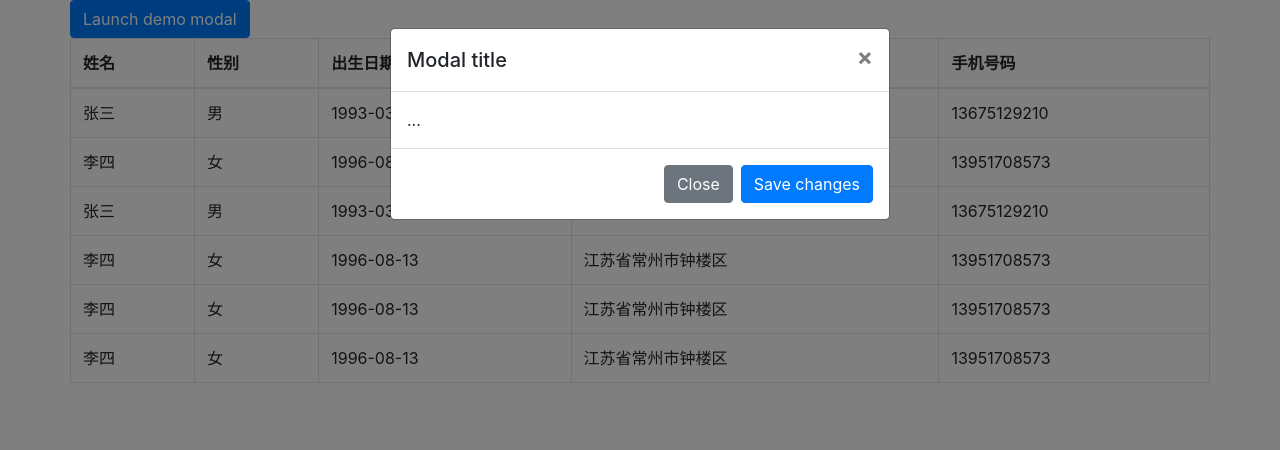
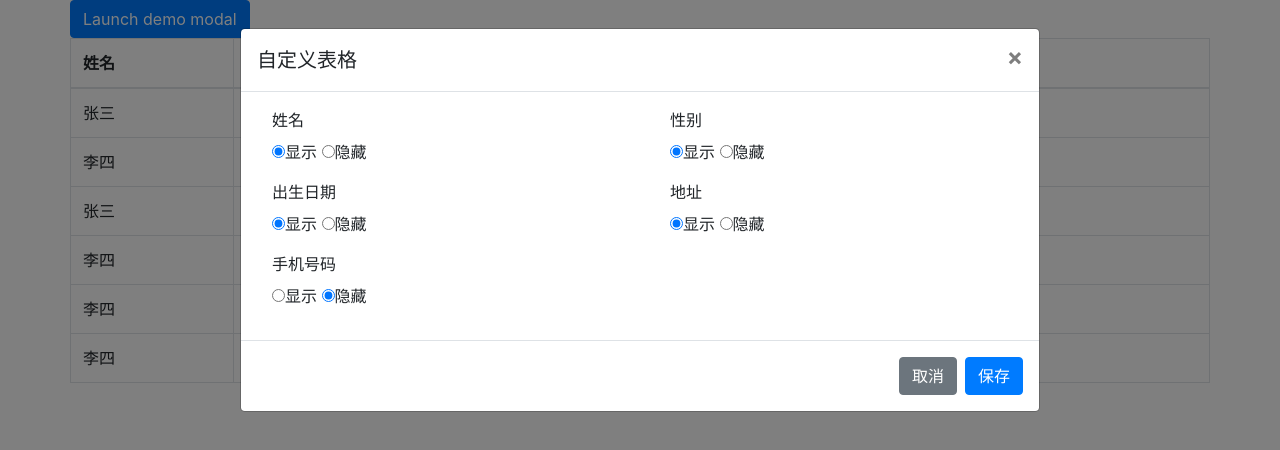
Before and after one commit to SaintyLiu/Vue, a website: page index3.html in a window 1280 px wide. Both pictures are taken after a click on the button "Launch demo modal". Drawn offline with nearby package versions, Linux system fonts and the light colour scheme.

Commit message:
common  commit

```diff
--- a/index3.html
+++ b/index3.html
@@ -11,37 +11,49 @@
     <div class="container" id="app">
         <div class="row">
             <div>
-                <button type="button" class="btn btn-primary" data-toggle="modal" data-target="#exampleModal">
+                <button type="button" class="btn btn-primary" data-toggle="modal" data-target="#custom-table-modal">
                     Launch demo modal
                 </button>
             </div>
             <table class="table table-bordered">
                 <thead>
                     <tr>
-                        <th v-for="item in tableHeaderData" v-if="item.isShown">{{ item.name }}</th>
+                        <th v-for="item in tableHeaderData" v-if="item.isShown =='true'">{{ item.name }}</th>
                     </tr>
                 </thead>
                 <tbody>
                     <tr v-for="item in tableData">
-                        <td v-for="field in tableHeaderData" v-if="field.isShown">{{ item[field.fieldName] }}</td>
+                        <td v-for="field in tableHeaderData" v-if="field.isShown =='true'">{{ item[field.fieldName] }}</td>
                     </tr>
                 </tbody>
             </table>
-            <div class="modal fade" id="exampleModal" tabindex="-1" role="dialog" aria-labelledby="exampleModalLabel" aria-hidden="true">
-                <div class="modal-dialog" role="document">
+            <div class="modal fade" id="custom-table-modal" tabindex="-1" role="dialog" aria-labelledby="exampleModalLabel" aria-hidden="true">
+                <div class="modal-dialog modal-lg" role="document">
                     <div class="modal-content">
                     <div class="modal-header">
-                        <h5 class="modal-title" id="exampleModalLabel">Modal title</h5>
+                        <h5 class="modal-title" id="exampleModalLabel">自定义表格</h5>
                         <button type="button" class="close" data-dismiss="modal" aria-label="Close">
                         <span aria-hidden="true">&times;</span>
                         </button>
                     </div>
-                    <div class="modal-body">
-                        ...
+                    <div class = "modal-body">
+                        <div class = "row">
+                            <div class = "col-6" v-for = "field in tableHeaderData">
+                                <div class = "form-group">
+                                    <label class="col-md-4 control-label">{{ field.name }}</label>
+                                    <div class="col-md-8">
+                                        <div class="checkbox">
+                                            <input v-bind:name = "field.fieldName + '-radio-table'" v-model="field.isShown" type = "radio" value = "true"/>显示
+                                            <input v-bind:name = "field.fieldName + '-radio-table'" v-model="field.isShown" type = "radio" value = "false"/>隐藏
+                                        </div>
+                                    </div>
+                                </div>
+                            </div>
+                        </div>
                     </div>
                     <div class="modal-footer">
-                        <button type="button" class="btn btn-secondary" data-dismiss="modal">Close</button>
-                        <button type="button" class="btn btn-primary">Save changes</button>
+                        <button type="button" class="btn btn-secondary" data-dismiss="modal">取消</button>
+                        <button type="button" class="btn btn-primary" v-on:click="changeTableHeader">保存</button>
                     </div>
                     </div>
                 </div>
@@ -60,14 +72,20 @@
             tableHeaderData:[],
             tableData: []
         },
+        methods: {
+            changeTableHeader:function(){
+                console.log(this.tableHeaderData);
+                //将最新的数据通过Ajax的方式调用后台借口实现数据保存
+            }
+        },
         created: function() {
             //发起一个Ajax请求获取到数据表格列信息
             this.tableHeaderData = [
-            {name: '姓名',fieldName: 'name',isShown: true},
-            {name: '性别',fieldName: 'sex',isShown: true},
-            {name: '出生日期',fieldName: 'birthday',isShown: true},
-            {name: '地址',fieldName: 'address',isShown: true},
-            {name: '手机号码',fieldName: 'mobilePhone',isShown: true},
+            {name: '姓名',fieldName: 'name',isShown: "true"},
+            {name: '性别',fieldName: 'sex',isShown: "true"},
+            {name: '出生日期',fieldName: 'birthday',isShown: "true"},
+            {name: '地址',fieldName: 'address',isShown: "true"},
+            {name: '手机号码',fieldName: 'mobilePhone',isShown: "false"},
             ];
             //发起一个Ajax的请求到后台获取数据
             this.tableData = [
```
